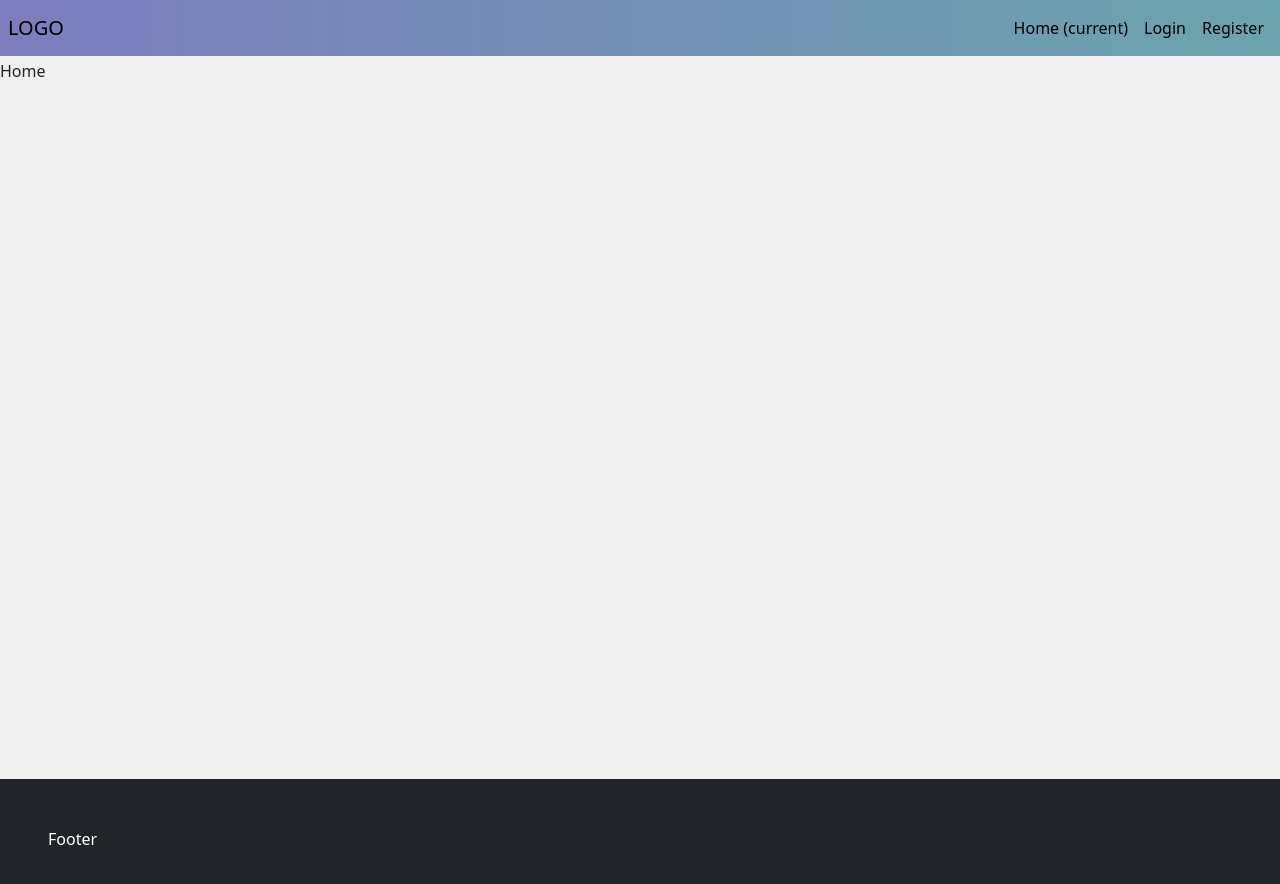
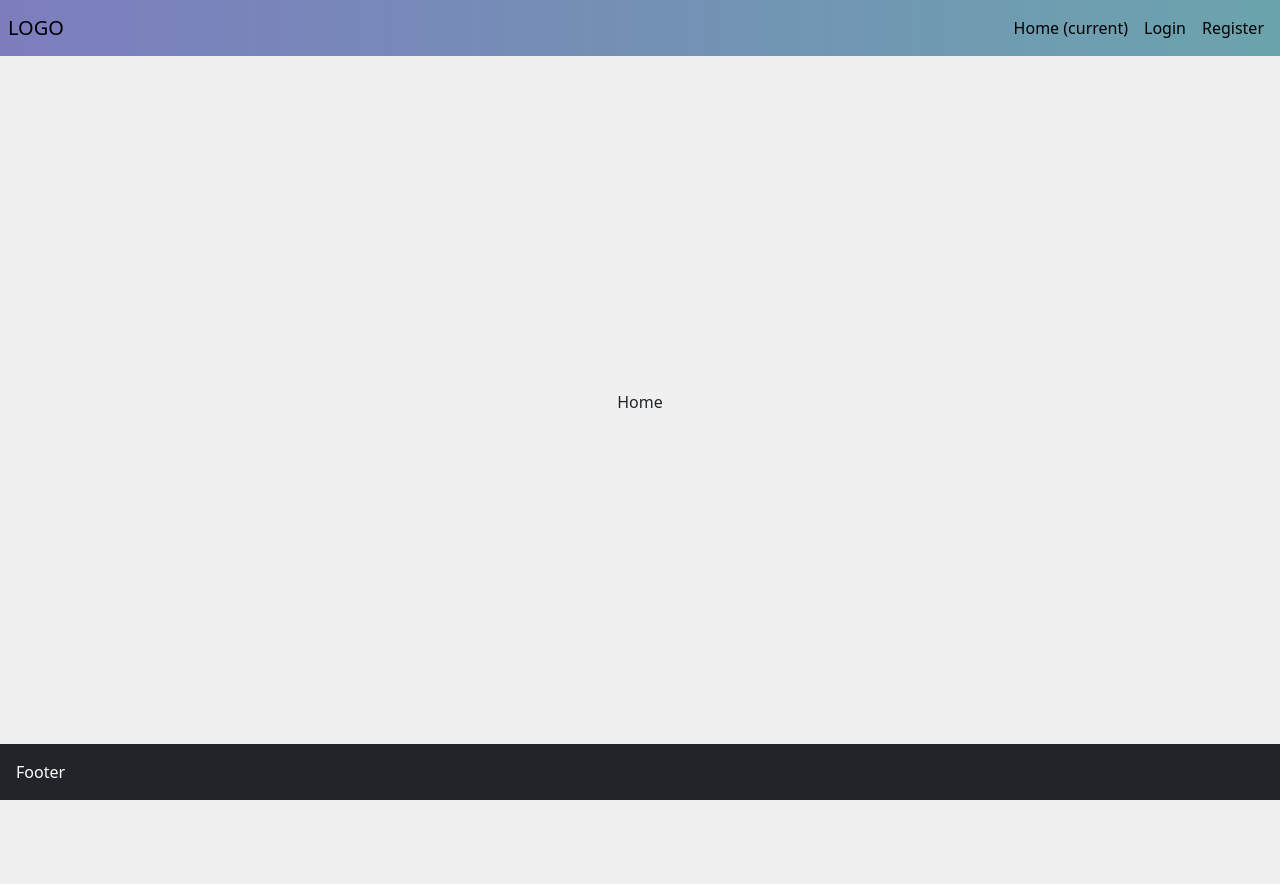
Before and after one commit to Sharanteja22/blogapp, a React (Vite) app in the folder client/: page / in a window 1280 px wide. Shown: the top 884 px of the page. After the commit the page ends 800 px from the top, so only its background shows below. Built offline with nearby package versions, Linux system fonts and the light colour scheme; no server answers.

Commit message:
clerk login and signup

```diff
--- a/client/package.json
+++ b/client/package.json
@@ -10,6 +10,7 @@
     "preview": "vite preview"
   },
   "dependencies": {
+    "@clerk/clerk-react": "^5.32.3",
     "bootstrap": "^5.3.7",
     "react": "^19.1.0",
     "react-dom": "^19.1.0",
--- a/client/src/components/RootLayout.jsx
+++ b/client/src/components/RootLayout.jsx
@@ -2,15 +2,32 @@ import React from 'react'
 import Header from './common/Header.jsx'
 import Footer from './common/Footer.jsx'
 import { Outlet } from 'react-router-dom'
+import {ClerkProvider} from '@clerk/clerk-react'
+
+// Import your Publishable Key
+const PUBLISHABLE_KEY = import.meta.env.VITE_CLERK_PUBLISHABLE_KEY
+
+if (!PUBLISHABLE_KEY) {
+  throw new Error('Missing Publishable Key')
+}
+
+
 function RootLayout() {
   return (
-    <div>
-        <Header/>
-        <div style={{minHeight:"90vh"}}>
-            <Outlet/>
+    <ClerkProvider publishableKey={PUBLISHABLE_KEY}>
+        <div className="d-flex flex-column" style={{ minHeight: '100vh' }}>
+        <Header />
+        <div  style={{
+            flex: 1,
+            display: 'flex',
+            justifyContent: 'center',
+            alignItems: 'center'
+          }}>
+          <Outlet />
         </div>
-        <Footer/>
-    </div>
+        <Footer />
+      </div>
+    </ClerkProvider>
   )
 }
 
--- a/client/src/components/common/Footer.jsx
+++ b/client/src/components/common/Footer.jsx
@@ -2,7 +2,7 @@ import React from 'react'
 
 function Footer() {
   return (
-    <div className='p-5 bg-dark text-white dispaly-3'>Footer</div>
+    <div className='p-3  bg-dark text-white dispaly-3'>Footer</div>
   )
 }
 
--- /dev/null
+++ b/client/src/components/common/Login.jsx
@@ -0,0 +1,12 @@
+import React from 'react'
+
+import { SignIn } from '@clerk/clerk-react'
+function Login() {
+  return (
+    <div className='' >
+        <SignIn/>
+    </div>
+  )
+}
+
+export default Login
--- /dev/null
+++ b/client/src/components/common/Register.jsx
@@ -0,0 +1,11 @@
+import React from 'react'
+import { SignUp } from '@clerk/clerk-react'
+function Register() {
+  return (
+    <div>
+        <SignUp/>
+    </div>
+  )
+}
+
+export default Register
--- a/client/src/components/common/SignIn.jsx
+++ /dev/null
@@ -1,9 +0,0 @@
-import React from 'react'
-
-function SignIn() {
-  return (
-    <div>SignIn</div>
-  )
-}
-
-export default SignIn
--- a/client/src/components/common/SignUp.jsx
+++ /dev/null
@@ -1,9 +0,0 @@
-import React from 'react'
-
-function SignUp() {
-  return (
-    <div>SignUp</div>
-  )
-}
-
-export default SignUp
--- a/client/src/index.css
+++ b/client/src/index.css
@@ -19,3 +19,6 @@
 body{
   background-color: var(--white-smoke);
 }
+html, body, #root {
+  height: 100%;
+}
```
Also changed, not shown: client/src/main.jsx (+4 -5 lines), 1 other file (tests, documents, lock files or other folders).
